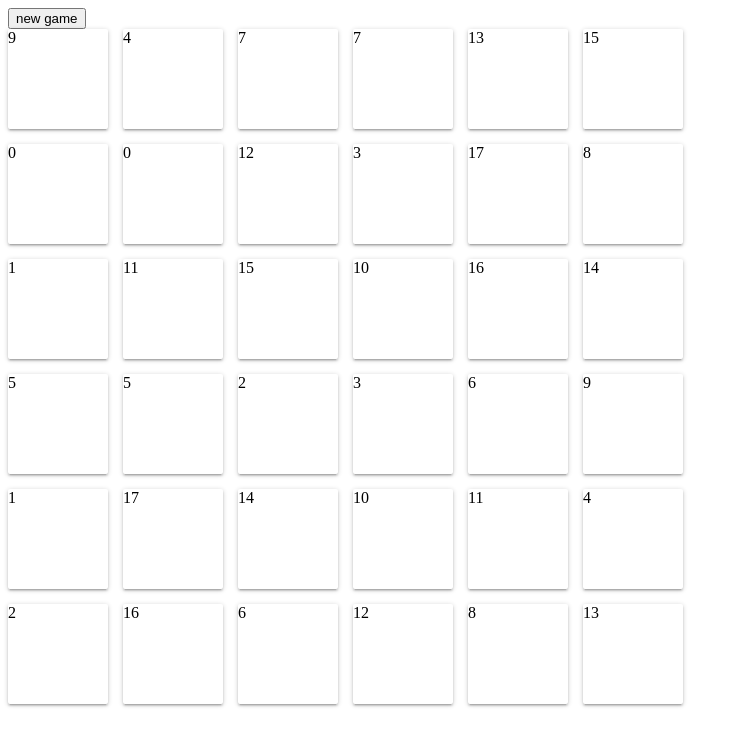
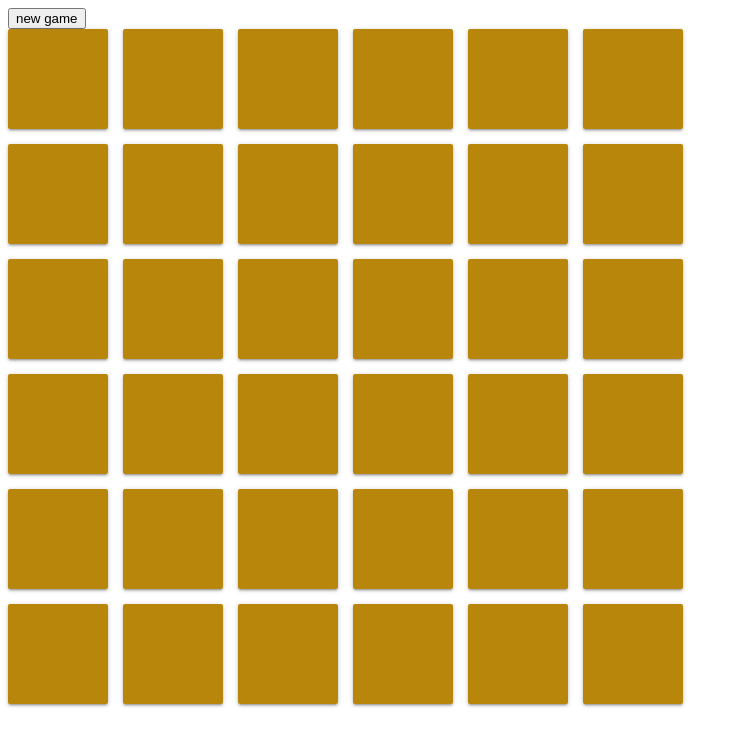
Before and after one commit to d-kost/memory-game, a React app: page / in a window 1280 px wide. Both pictures are taken after a click on the button "new game". Shown: the top 746 px of the page, without its empty margins (0-742 px from the left). Built offline with nearby package versions, Linux system fonts and the light colour scheme.

Commit message:
flip cards

```diff
--- a/src/App.tsx
+++ b/src/App.tsx
@@ -1,30 +1,22 @@
 import React from 'react'
-import { setup } from './components/cards/cardsSlice'
+import { setup } from './components/game/gameSlice'
 import { useAppDispatch, RootState } from './store/store'
 import Board from './common/Board'
-import Grid from './components/layout/Grid'
-import Card from './components/cards/Card'
-import { useSelector } from 'react-redux'
+import Game from './components/game/Game'
 
 const COL_COUNT = 6
 const App: React.FC = () => {
   const dispatch = useAppDispatch()
-  const cards = useSelector((state: RootState) => state.cards)
 
   const newGame = (): void => {
     const board = new Board(COL_COUNT)
     dispatch(setup(board.getCards()))
   }
 
-  console.log(cards)
   return (
     <div>
       <button onClick={newGame}>new game</button>
-      <Grid colCount={COL_COUNT}>
-        {cards.map((item, i) => (
-          <Card key={i}>{item.key}</Card>
-        ))}
-      </Grid>
+      <Game />
     </div>
   )
 }
--- a/src/common/Board.ts
+++ b/src/common/Board.ts
@@ -1,5 +1,5 @@
-export type Card = {
-  key: number
+export interface ICard {
+  id: number
   removed: boolean
 }
 
@@ -10,7 +10,7 @@ export default class Board {
     this.rowCount = rowCount
   }
 
-  getUniqueCards(): Card[] {
+  getUniqueCards(): ICard[] {
     let uniqCount: number = this.rowCount ** 2 / 2
     if (!Number.isInteger(uniqCount)) {
       return []
@@ -18,8 +18,8 @@ export default class Board {
 
     let result = []
     for (let i = 0; i < uniqCount; i++) {
-      const card: Card = {
-        key: i,
+      const card: ICard = {
+        id: i,
         removed: false,
       }
       result.push(card)
@@ -27,7 +27,7 @@ export default class Board {
     return result
   }
 
-  getCards(): Card[] {
+  getCards(): ICard[] {
     let cards = this.getUniqueCards()
     let result = [...cards, ...cards]
     result.sort(() => (Math.random() > 0.5 ? 1 : -1))
--- a/src/components/cards/Card.tsx
+++ b/src/components/cards/Card.tsx
@@ -1,8 +1,32 @@
 import React from 'react'
 import './style.css'
+import { ICard } from '../../common/Board'
+import { useAppDispatch } from '../../store/store'
+import { flip, match } from '../game/gameSlice'
 
-const Card: React.FC = ({ children }) => {
-  return <div className="card">{children}</div>
+interface ICardProps extends ICard {
+  index: number
+  flipped: boolean
 }
 
-export default Card
+const Card: React.FC<ICardProps> = (props) => {
+  const { index, id, removed, flipped } = props
+  const dispatch = useAppDispatch()
+
+  const flipCard = () => {
+    dispatch(flip(index))
+    dispatch(match(index))
+  }
+
+  if (removed) {
+    return <div className="card card-removed"></div>
+  }
+
+  if (flipped) {
+    return <div className="card">{id}</div>
+  }
+
+  return <div className="card card-back" onClick={flipCard}></div>
+}
+
+export default React.memo(Card)
--- a/src/components/cards/cardsSlice.ts
+++ /dev/null
@@ -1,19 +0,0 @@
-import { createSlice, PayloadAction } from '@reduxjs/toolkit'
-import { Card } from '../../common/Board'
-
-const initialState: Card[] = []
-
-export const cardsSlice = createSlice({
-  name: 'cards',
-  initialState,
-  reducers: {
-    setup: (state, action: PayloadAction<Card[]>) => {
-      return (state = action.payload)
-    },
-  },
-})
-
-console.log('cardsSlice', cardsSlice)
-
-export const { setup } = cardsSlice.actions
-export default cardsSlice.reducer
--- a/src/components/cards/style.css
+++ b/src/components/cards/style.css
@@ -1,6 +1,11 @@
 .card {
-    height: 100px;
-    border-radius: 2px;
-    box-shadow: 0 2px 2px 0 rgb(0 0 0 / 14%), 0 3px 1px -2px rgb(0 0 0 / 12%), 0 1px 5px 0 rgb(0 0 0 / 20%);
-    cursor: pointer;
+  height: 100px;
+  border-radius: 2px;
+  box-shadow: 0 2px 2px 0 rgb(0 0 0 / 14%), 0 3px 1px -2px rgb(0 0 0 / 12%),
+    0 1px 5px 0 rgb(0 0 0 / 20%);
+  cursor: pointer;
 }
+
+.card-back {
+    background-color: darkgoldenrod;
+}
--- /dev/null
+++ b/src/components/game/Game.tsx
@@ -0,0 +1,28 @@
+import React from 'react'
+import { RootState } from '../../store/store'
+import Grid from '../layout/Grid'
+import Card from '../cards/Card'
+import { useSelector } from 'react-redux'
+
+const COL_COUNT = 6
+const Game: React.FC = () => {
+  const cards = useSelector((state: RootState) => state.game.cards)
+  const flipped = useSelector((state: RootState) => state.game.flipped)
+
+  return (
+    <div>
+      <Grid colCount={COL_COUNT}>
+        {cards.map((item, i) => (
+          <Card
+            key={i}
+            index={i}
+            flipped={i === flipped[0] || i == flipped[1]}
+            {...item}
+          />
+        ))}
+      </Grid>
+    </div>
+  )
+}
+
+export default Game
--- /dev/null
+++ b/src/components/game/gameSlice.ts
@@ -0,0 +1,54 @@
+import { createSlice, PayloadAction, createAsyncThunk } from '@reduxjs/toolkit'
+import { ICard } from '../../common/Board'
+
+type SliceType = {
+  cards: ICard[]
+  flipped: [number, number]
+}
+
+const initialState: SliceType = {
+  cards: [],
+  flipped: [-1, -1],
+}
+
+export const gameSlice = createSlice({
+  name: 'game',
+  initialState,
+  reducers: {
+    setup: (state, action: PayloadAction<ICard[]>) => {
+      state.cards = action.payload
+      state.flipped = [-1, -1]
+    },
+    flip: (state, action: PayloadAction<number>) => {
+      if (state.flipped[0] === -1) {
+        state.flipped[0] = action.payload
+        return
+      }
+      if (state.flipped[1] === -1) {
+        state.flipped[1] = action.payload
+      }
+    },
+    match: (state, action: PayloadAction<number>) => {
+      // console.log('match', state.flipped[0], state.flipped[1])
+      // if (state.flipped[0] < 0 || state.flipped[1] < 0) {
+      //   return
+      // }
+      // const card1 = state.cards[state.flipped[0]]
+      // const card2 = state.cards[state.flipped[1]]
+      // if (card1.id === card2.id) {
+      //   state.cards[state.flipped[0]].removed = true
+      //   state.cards[state.flipped[1]].removed = true
+      // }
+      // state.flipped = [-1, -1]
+    },
+    closeAll: (state) => {
+      state.flipped = [-1, -1]
+    },
+  },
+})
+
+console.log('gameSlice', gameSlice)
+
+export const { setup, flip, match, closeAll } = gameSlice.actions
+
+export default gameSlice.reducer
--- /dev/null
+++ b/src/store/middleware.ts
@@ -0,0 +1,22 @@
+import { Middleware } from '@reduxjs/toolkit'
+import { RootState } from './store'
+import { closeAll } from '../components/game/gameSlice'
+
+export const matchMiddleware: Middleware<{}, RootState> =
+  (store) => (next) => (action) => {
+    if (action.type !== 'game/match') {
+      next(action)
+      return
+    }
+    const state = store.getState()
+    if (state.game.flipped[0] < 0 || state.game.flipped[1] < 0) {
+      next(action)
+      return
+    }
+
+    setTimeout(() => {
+      store.dispatch(closeAll())
+    }, 1000)
+
+    next(action)
+  }
--- a/src/store/store.ts
+++ b/src/store/store.ts
@@ -1,14 +1,19 @@
-import { configureStore } from '@reduxjs/toolkit'
-import cardsReducer from '../components/cards/cardsSlice'
+import { combineReducers, configureStore } from '@reduxjs/toolkit'
+import gameReducer from '../components/game/gameSlice'
 import { useDispatch } from 'react-redux'
+import { matchMiddleware } from './middleware'
+
+const rootReducer = combineReducers({
+  game: gameReducer,
+})
 
 const store = configureStore({
-  reducer: {
-    cards: cardsReducer,
-  },
+  reducer: rootReducer,
+  middleware: (getDefaultMiddleware) =>
+    getDefaultMiddleware().concat(matchMiddleware),
 })
 
-export type RootState = ReturnType<typeof store.getState>
+export type RootState = ReturnType<typeof rootReducer>
 
 export type AppDispatch = typeof store.dispatch
 export const useAppDispatch = () => useDispatch<AppDispatch>()
```
